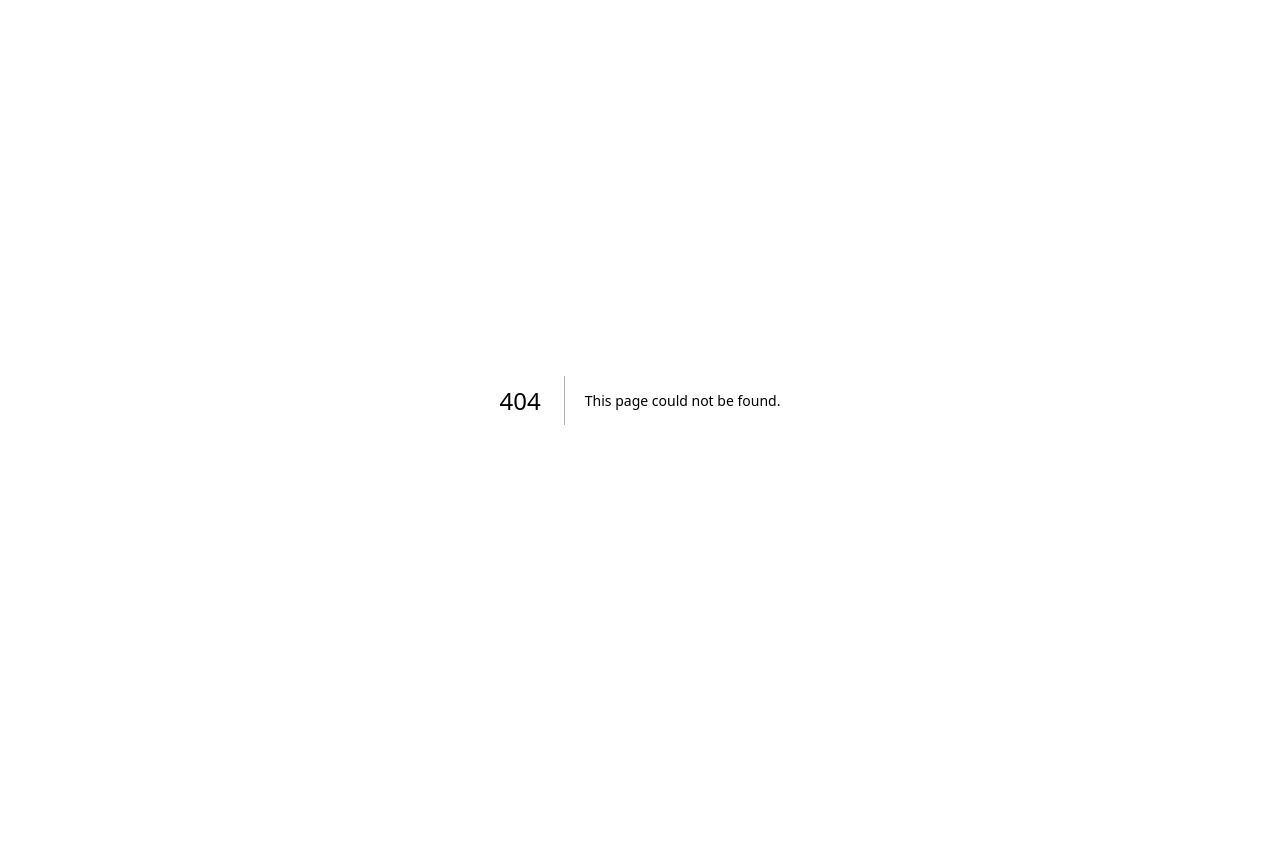
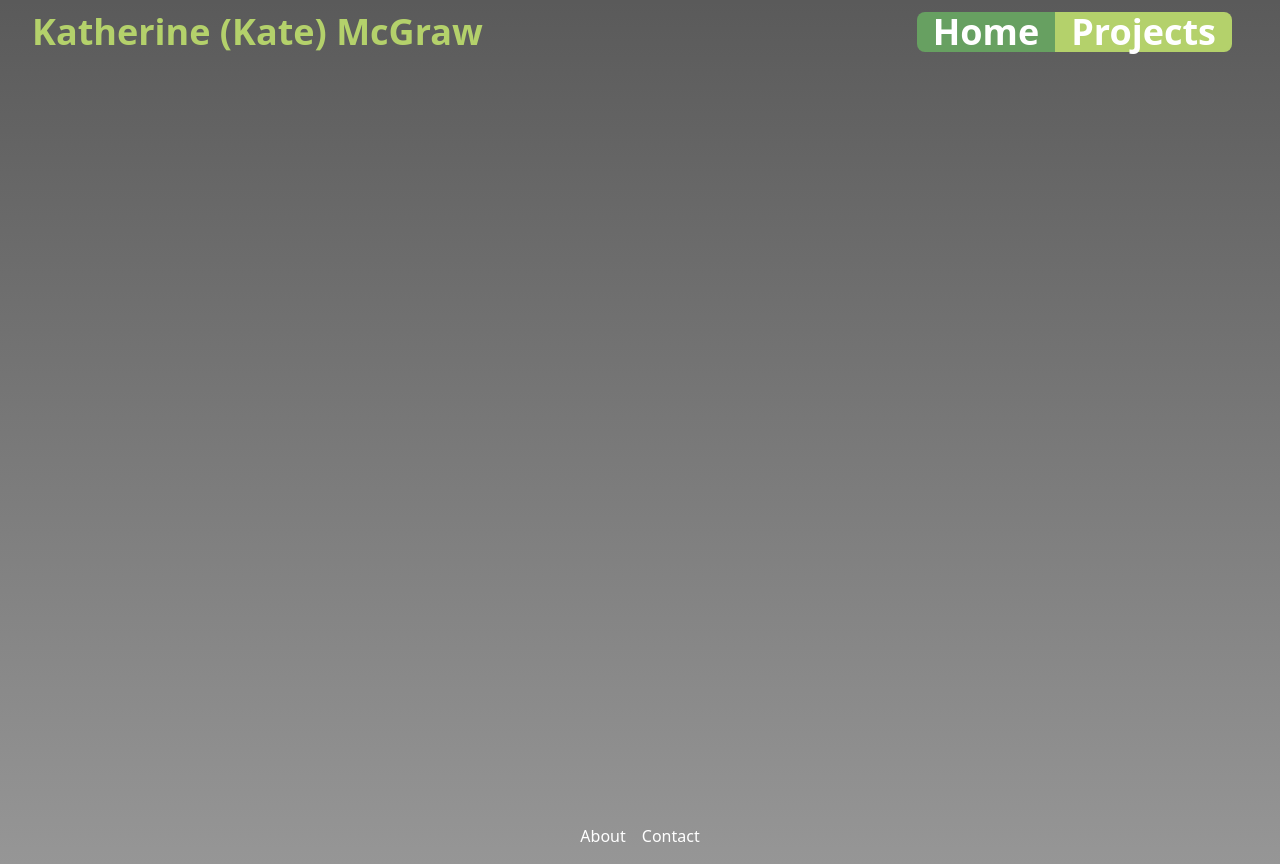
Before and after one commit to katemcgraw0/katesweb, a Next.js app: page /projects in a window 1280 px wide. Before the commit this address had no page. Before the commit the page ends 800 px from the top, so only its background shows below. Built offline with nearby package versions, Linux system fonts and the light colour scheme.

Commit message:
Layout and format setup

```diff
--- /dev/null
+++ b/components/layout.js
@@ -0,0 +1,13 @@
+import React from 'react';
+import Navbar from './navbar';
+
+const Layout = ({ children }) => {
+  return (
+    <div>
+      <Navbar />
+      <main>{children}</main>
+    </div>
+  );
+};
+
+export default Layout;
--- /dev/null
+++ b/components/navbar.js
@@ -0,0 +1,41 @@
+import React from 'react';
+import Link from 'next/link';
+import { useRouter } from 'next/router';
+
+
+const Navbar = () => {
+  const router = useRouter();
+  const isHomePage = router.pathname === '/';
+  const isProjectsPage = router.pathname == '/projects';
+  return (
+    <nav className="bg-gray-800">
+      <div className="max-w-7xl mx-auto px-4 sm:px-6 lg:px-8">
+        <div className="flex items-center justify-between h-16">
+          <div className="flex items-center">
+            <div className="flex items-center space-x-4">
+              <a className=" text-4xl font-bold text-green5 ">Katherine (Kate) McGraw</a>
+            </div>
+          </div>
+          <div className="flex px-4">
+            <Link legacyBehavior href="/">
+            <a
+                className={`block text-4xl font-bold text-white rounded-l-lg px-4 ${isHomePage ? 'bg-green5' : 'bg-green4'
+                } hover:bg-green5 transition-colors`}
+              >
+                Home
+              </a>
+            </Link>
+            <Link legacyBehavior href="/projects">
+              <a className={`block text-4xl font-bold text-white rounded-r-lg px-4 ${isProjectsPage ? 'bg-green5' : 'bg-green4'
+                } hover:bg-green5 transition-colors`}>Projects</a>
+            </Link>
+          </div>
+        </div>
+      </div>
+    </nav>
+  );
+};
+
+
+
+export default Navbar;
--- a/pages/index.js
+++ b/pages/index.js
@@ -1,118 +1,33 @@
 import Image from 'next/image'
 import { Inter } from 'next/font/google'
-
-const inter = Inter({ subsets: ['latin'] })
+import Link from 'next/link';
+import Head from 'next/head';
+import Layout from '../components/layout'
 
 export default function Home() {
   return (
-    <main
-      className={`flex min-h-screen flex-col items-center justify-between p-24 ${inter.className}`}
-    >
-      <div className="z-10 w-full max-w-5xl items-center justify-between font-mono text-sm lg:flex">
-        <p className="fixed left-0 top-0 flex w-full justify-center border-b border-gray-300 bg-gradient-to-b from-zinc-200 pb-6 pt-8 backdrop-blur-2xl dark:border-neutral-800 dark:bg-zinc-800/30 dark:from-inherit lg:static lg:w-auto lg:rounded-xl lg:border lg:bg-gray-200 lg:p-4 lg:dark:bg-zinc-800/30">
-          Get started by editing&nbsp;
-          <code className="font-mono font-bold">pages/index.js</code>
-        </p>
-        <div className="fixed bottom-0 left-0 flex h-48 w-full items-end justify-center bg-gradient-to-t from-white via-white dark:from-black dark:via-black lg:static lg:h-auto lg:w-auto lg:bg-none">
-          <a
-            className="pointer-events-none flex place-items-center gap-2 p-8 lg:pointer-events-auto lg:p-0"
-            href="https://vercel.com?utm_source=create-next-app&utm_medium=default-template-tw&utm_campaign=create-next-app"
-            target="_blank"
-            rel="noopener noreferrer"
-          >
-            By{' '}
-            <Image
-              src="/vercel.svg"
-              alt="Vercel Logo"
-              className="dark:invert"
-              width={100}
-              height={24}
-              priority
-            />
-          </a>
+    <Layout>
+    <div className="flex flex-col min-h-screen">
+      <main className="flex-grow">
+        {/* Toolbar */}
+
+
+        {/* Page Content */}
+        {/* Add your content here */}
+      </main>
+
+      {/* Footer */}
+      <footer className="bg-gray-800 text-white p-4">
+        <div className="flex justify-center">
+          <Link legacyBehavior href="/about">
+            <a className="mr-4">About</a>
+          </Link>
+          <Link legacyBehavior href="/contact">
+            <a>Contact</a>
+          </Link>
         </div>
-      </div>
-
-      <div className="relative flex place-items-center before:absolute before:h-[300px] before:w-[480px] before:-translate-x-1/2 before:rounded-full before:bg-gradient-radial before:from-white before:to-transparent before:blur-2xl before:content-[''] after:absolute after:-z-20 after:h-[180px] after:w-[240px] after:translate-x-1/3 after:bg-gradient-conic after:from-sky-200 after:via-blue-200 after:blur-2xl after:content-[''] before:dark:bg-gradient-to-br before:dark:from-transparent before:dark:to-blue-700/10 after:dark:from-sky-900 after:dark:via-[#0141ff]/40 before:lg:h-[360px]">
-        <Image
-          className="relative dark:drop-shadow-[0_0_0.3rem_#ffffff70] dark:invert"
-          src="/next.svg"
-          alt="Next.js Logo"
-          width={180}
-          height={37}
-          priority
-        />
-      </div>
-
-      <div className="mb-32 grid text-center lg:mb-0 lg:grid-cols-4 lg:text-left">
-        <a
-          href="https://nextjs.org/docs?utm_source=create-next-app&utm_medium=default-template-tw&utm_campaign=create-next-app"
-          className="group rounded-lg border border-transparent px-5 py-4 transition-colors hover:border-gray-300 hover:bg-gray-100 hover:dark:border-neutral-700 hover:dark:bg-neutral-800/30"
-          target="_blank"
-          rel="noopener noreferrer"
-        >
-          <h2 className={`mb-3 text-2xl font-semibold`}>
-            Docs{' '}
-            <span className="inline-block transition-transform group-hover:translate-x-1 motion-reduce:transform-none">
-              -&gt;
-            </span>
-          </h2>
-          <p className={`m-0 max-w-[30ch] text-sm opacity-50`}>
-            Find in-depth information about Next.js features and API.
-          </p>
-        </a>
-
-        <a
-          href="https://nextjs.org/learn?utm_source=create-next-app&utm_medium=default-template-tw&utm_campaign=create-next-app"
-          className="group rounded-lg border border-transparent px-5 py-4 transition-colors hover:border-gray-300 hover:bg-gray-100 hover:dark:border-neutral-700 hover:dark:bg-neutral-800/30"
-          target="_blank"
-          rel="noopener noreferrer"
-        >
-          <h2 className={`mb-3 text-2xl font-semibold`}>
-            Learn{' '}
-            <span className="inline-block transition-transform group-hover:translate-x-1 motion-reduce:transform-none">
-              -&gt;
-            </span>
-          </h2>
-          <p className={`m-0 max-w-[30ch] text-sm opacity-50`}>
-            Learn about Next.js in an interactive course with&nbsp;quizzes!
-          </p>
-        </a>
-
-        <a
-          href="https://vercel.com/templates?framework=next.js&utm_source=create-next-app&utm_medium=default-template-tw&utm_campaign=create-next-app"
-          className="group rounded-lg border border-transparent px-5 py-4 transition-colors hover:border-gray-300 hover:bg-gray-100 hover:dark:border-neutral-700 hover:dark:bg-neutral-800/30"
-          target="_blank"
-          rel="noopener noreferrer"
-        >
-          <h2 className={`mb-3 text-2xl font-semibold`}>
-            Templates{' '}
-            <span className="inline-block transition-transform group-hover:translate-x-1 motion-reduce:transform-none">
-              -&gt;
-            </span>
-          </h2>
-          <p className={`m-0 max-w-[30ch] text-sm opacity-50`}>
-            Discover and deploy boilerplate example Next.js&nbsp;projects.
-          </p>
-        </a>
-
-        <a
-          href="https://vercel.com/new?utm_source=create-next-app&utm_medium=default-template-tw&utm_campaign=create-next-app"
-          className="group rounded-lg border border-transparent px-5 py-4 transition-colors hover:border-gray-300 hover:bg-gray-100 hover:dark:border-neutral-700 hover:dark:bg-neutral-800/30"
-          target="_blank"
-          rel="noopener noreferrer"
-        >
-          <h2 className={`mb-3 text-2xl font-semibold`}>
-            Deploy{' '}
-            <span className="inline-block transition-transform group-hover:translate-x-1 motion-reduce:transform-none">
-              -&gt;
-            </span>
-          </h2>
-          <p className={`m-0 max-w-[30ch] text-sm opacity-50`}>
-            Instantly deploy your Next.js site to a shareable URL with Vercel.
-          </p>
-        </a>
-      </div>
-    </main>
-  )
+      </footer>
+    </div>
+    </Layout>
+  );
 }
--- /dev/null
+++ b/pages/projects.js
@@ -0,0 +1,33 @@
+import Image from 'next/image'
+import { Inter } from 'next/font/google'
+import Link from 'next/link';
+import Head from 'next/head';
+import Layout from '../components/layout'
+
+export default function Home() {
+    return (
+      <Layout>
+      <div className="flex flex-col min-h-screen">
+        <main className="flex-grow">
+          {/* Toolbar */}
+
+
+          {/* Page Content */}
+          {/* Add your content here */}
+        </main>
+
+        {/* Footer */}
+        <footer className="bg-gray-800 text-white p-4">
+          <div className="flex justify-center">
+            <Link legacyBehavior href="/about">
+              <a className="mr-4">About</a>
+            </Link>
+            <Link legacyBehavior href="/contact">
+              <a>Contact</a>
+            </Link>
+          </div>
+        </footer>
+      </div>
+      </Layout>
+    );
+  }
--- a/styles/globals.css
+++ b/styles/globals.css
@@ -4,8 +4,8 @@
 
 :root {
   --foreground-rgb: 0, 0, 0;
-  --background-start-rgb: 214, 219, 220;
-  --background-end-rgb: 255, 255, 255;
+  --background-start-rgb: 90, 90, 90;
+  --background-end-rgb: 150, 150, 150;
 }
 
 @media (prefers-color-scheme: dark) {
--- a/tailwind.config.js
+++ b/tailwind.config.js
@@ -6,6 +6,26 @@ module.exports = {
     './app/**/*.{js,ts,jsx,tsx,mdx}',
   ],
   theme: {
+    colors: {
+      t1color1 :'#55a19e',
+      t1color2 : '#bed9d8',
+      t1color3 : '#512121',
+      t1color4 : '#614030',
+      t1color5 : '#716643',
+      t2lightyellow: '#ffff95',
+      t2lightyellowhov: '#eeee84',
+      t2yellow:'#ffcf4c',
+      t2orange:'#ff8235',
+      t2teal:'#005862',
+      t2dark:'#062621',
+      green1:'#093334',
+      green2:'#0f483d',
+      green3:'#156a4a',
+      green4:'#67a061',
+      green5:'#b4d16b',
+      black:'#000000',
+      white:'#ffffff',
+    },
     extend: {
       backgroundImage: {
         'gradient-radial': 'radial-gradient(var(--tw-gradient-stops))',
```
